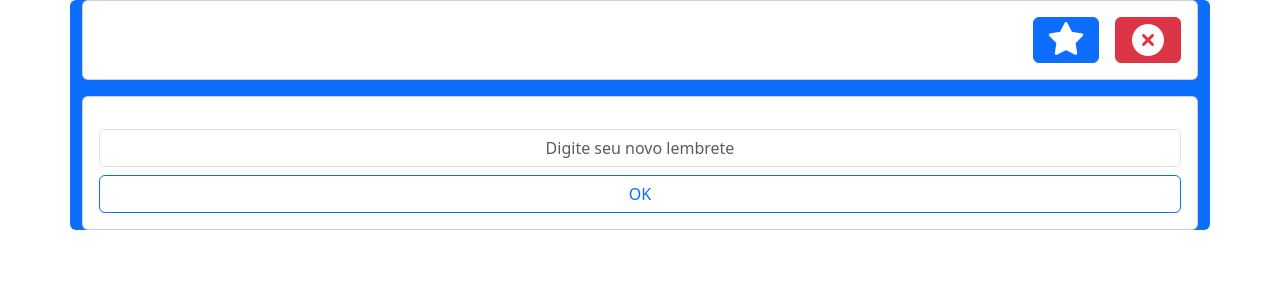
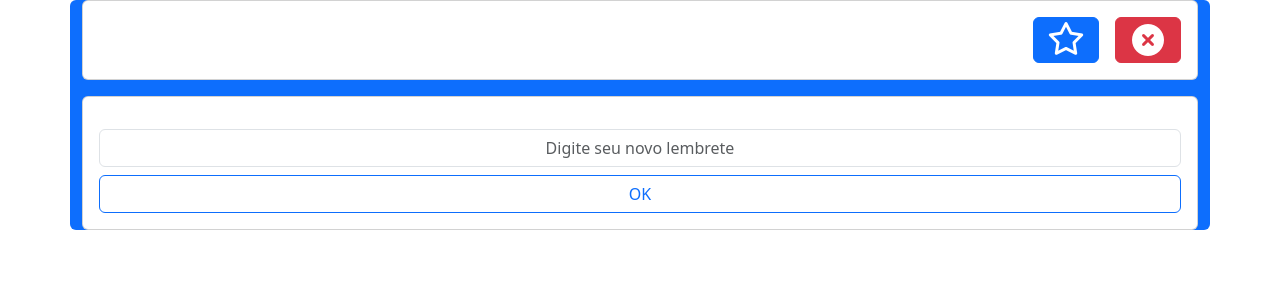
Before and after one commit to lenyon/Lembretes-P1, a React (Vite) app: page / in a window 1280 px wide. Both pictures are taken after a click on the button "OK". Shown: the top 300 px of the page. Built offline with nearby package versions, Linux system fonts and the light colour scheme.

Commit message:
feat(p1): favorita lembretes

```diff
--- a/src/App.jsx
+++ b/src/App.jsx
@@ -22,6 +22,16 @@ class App extends React.Component {
     this.setState({lista: novaLista})
   }
 
+  atualizarFavorito = (lembreteAtualizado) => {
+    this.state.lista.filter(lembrete => {
+      if (lembrete == lembreteAtualizado){
+        lembrete.favorito = !lembrete.favorito
+      }
+    })
+
+    this.setState({lista: this.state.lista})
+  }
+
   render() {
     return (
       <div className="container bg-primary rounded">
@@ -30,6 +40,7 @@ class App extends React.Component {
             <LembreteLista
               lembretes={this.state.lista}
               removerLembrete={this.removerLembrete}
+              atualizarFavorito={this.atualizarFavorito}
               />
           </div>
         </div>
--- a/src/LembreteLista.jsx
+++ b/src/LembreteLista.jsx
@@ -12,8 +12,11 @@ export default class LembreteLista extends React.Component {
           <div className=" d-flex flex-grow-1 align-items-center">
             <h4 className="text-center flex-grow-1">{lembrete.titulo}</h4>
             <div className="d-flex">
-              <button className="btn btn-primary d-flex me-3">
-                <i className="fa-solid fa-star fa-2x"></i>
+              <button className="btn btn-primary d-flex me-3"
+                      onClick={() => this.props.atualizarFavorito(lembrete)}>
+                {lembrete.favorito ?
+                (<i className="fa-solid fa-star fa-2x fa-yellow"></i>):
+                (<i className="fa-regular fa-star fa-2x"></i>)}
               </button>
               <button className="btn btn-danger d-flex"
                       onClick={() => this.props.removerLembrete(lembrete)}>
```
